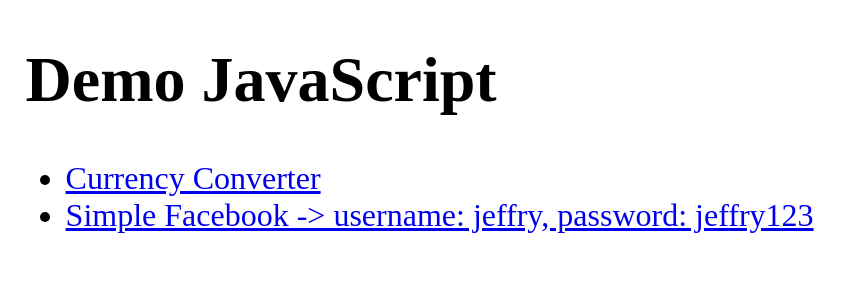
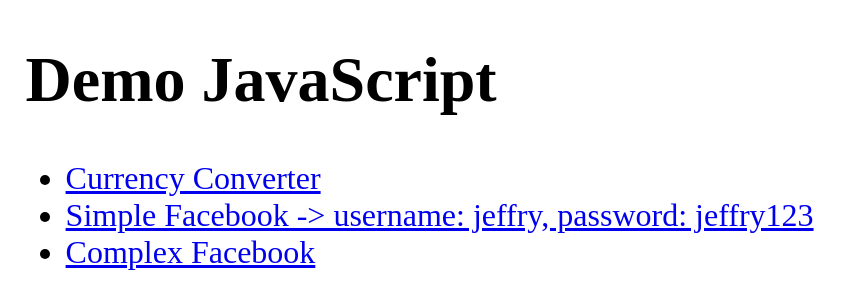
Before and after one commit to jeffrymahbuubi/demo-javascript, a plain HTML site: page index.html in a window 1280 px wide. Shown: the whole page, without its empty margins (0-851 px from the left). Drawn offline with Linux system fonts and the light colour scheme.

Commit message:
feat: add complex-facebook project

```diff
--- a/index.html
+++ b/index.html
@@ -20,6 +20,9 @@
             >Simple Facebook -> username: jeffry, password: jeffry123</a
           >
         </li>
+        <li>
+          <a href="/complex-facebook/">Complex Facebook</a>
+        </li>
       </ul>
     </main>
   </body>
```
